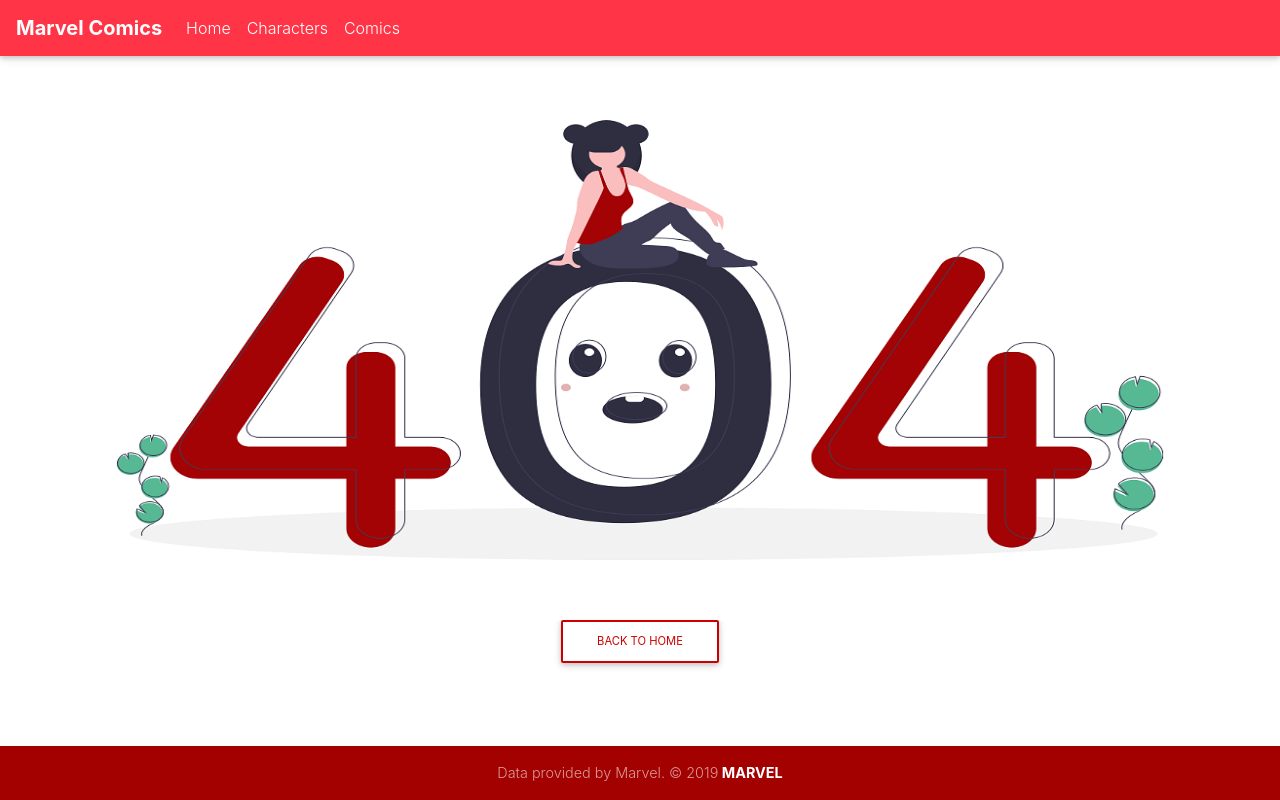
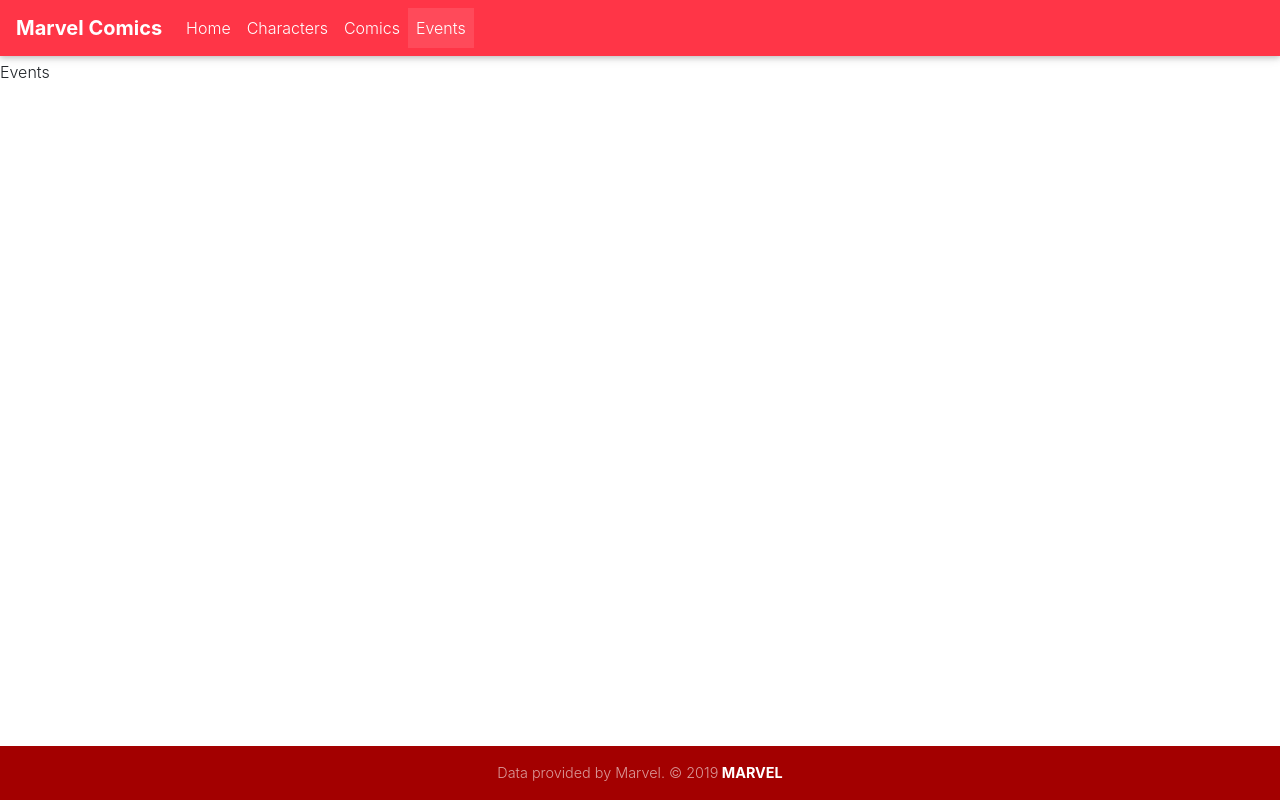
Before and after one commit to Easybuoy/marvel-comics, a React (Create React App) app: page /events in a window 1280 px wide. Built offline with nearby package versions, Linux system fonts and the light colour scheme; no server answers.

Commit message:
create eventsList and events component Add events to navbar

```diff
--- a/src/App.js
+++ b/src/App.js
@@ -7,6 +7,7 @@
 import CharactersList from "./components/Characters/CharactersList";
 import CharacterDetail from "./components/Characters/CharacterDetail";
 import ComicList from "./components/Comics/ComicsList";
+import EventsList from "./components/Events/EventsList";
 import NotFound from "./components/Common/NotFound";
 // import Profile from "./components/Profile/Profile";
 
@@ -20,6 +21,7 @@
         <Route path="/characters/:character_id" component={CharacterDetail} />
         <Route exact path="/characters" component={CharactersList} />
         <Route exact path="/comics" component={ComicList} />
+        <Route exact path="/events" component={EventsList} />
         <Route path="*" component={NotFound} />
         {/* <Route exact path="/profile" component={Profile} /> */}
       </Switch>
--- /dev/null
+++ b/src/components/Events/EventsList.jsx
@@ -0,0 +1,5 @@
+import React from "react";
+
+export default function EventsList() {
+  return <div>Events</div>;
+}
--- a/src/components/Navbar/Navbar.jsx
+++ b/src/components/Navbar/Navbar.jsx
@@ -7,22 +7,33 @@
   let homeClassName = "nav-item";
   let charactersClassName = "nav-item";
   let comicsClassName = "nav-item";
+  let eventsClassName = "nav-item";
+
   if (pathname === "/") {
     homeClassName = "nav-item active";
     charactersClassName = "nav-item";
     comicsClassName = "nav-item";
+    eventsClassName = "nav-item";
   } else if (pathname === "/characters") {
     homeClassName = "nav-item";
     charactersClassName = "nav-item active";
     comicsClassName = "nav-item";
+    eventsClassName = "nav-item";
   } else if (pathname === "/comics") {
     homeClassName = "nav-item";
     charactersClassName = "nav-item";
     comicsClassName = "nav-item active";
+    eventsClassName = "nav-item";
+  } else if (pathname === "/events") {
+    homeClassName = "nav-item";
+    charactersClassName = "nav-item";
+    comicsClassName = "nav-item";
+    eventsClassName = "nav-item active";
   } else {
     homeClassName = "nav-item";
     charactersClassName = "nav-item";
     comicsClassName = "nav-item";
+    eventsClassName = "nav-item";
   }
   return (
     <div>
@@ -62,6 +73,11 @@
                 Comics
               </Link>
             </li>
+            <li className={eventsClassName}>
+              <Link className="nav-link" to="/events">
+                Events
+              </Link>
+            </li>
           </ul>
           {/* <ul className="navbar-nav ml-auto nav-flex-icons">
             <li className="nav-item avatar">
```
Also changed, not shown: src/components/Events/Event.jsx (added), 1 other file (tests, documents, lock files or other folders).
